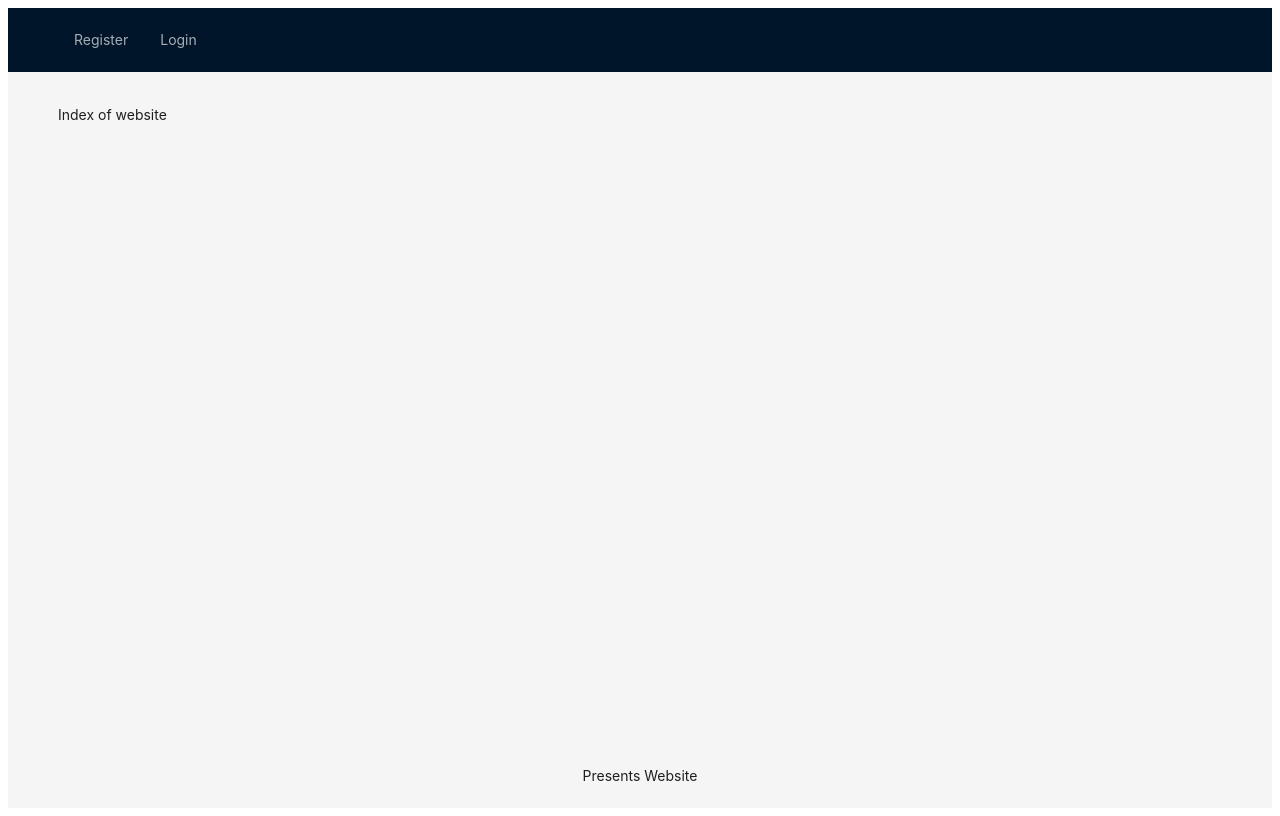
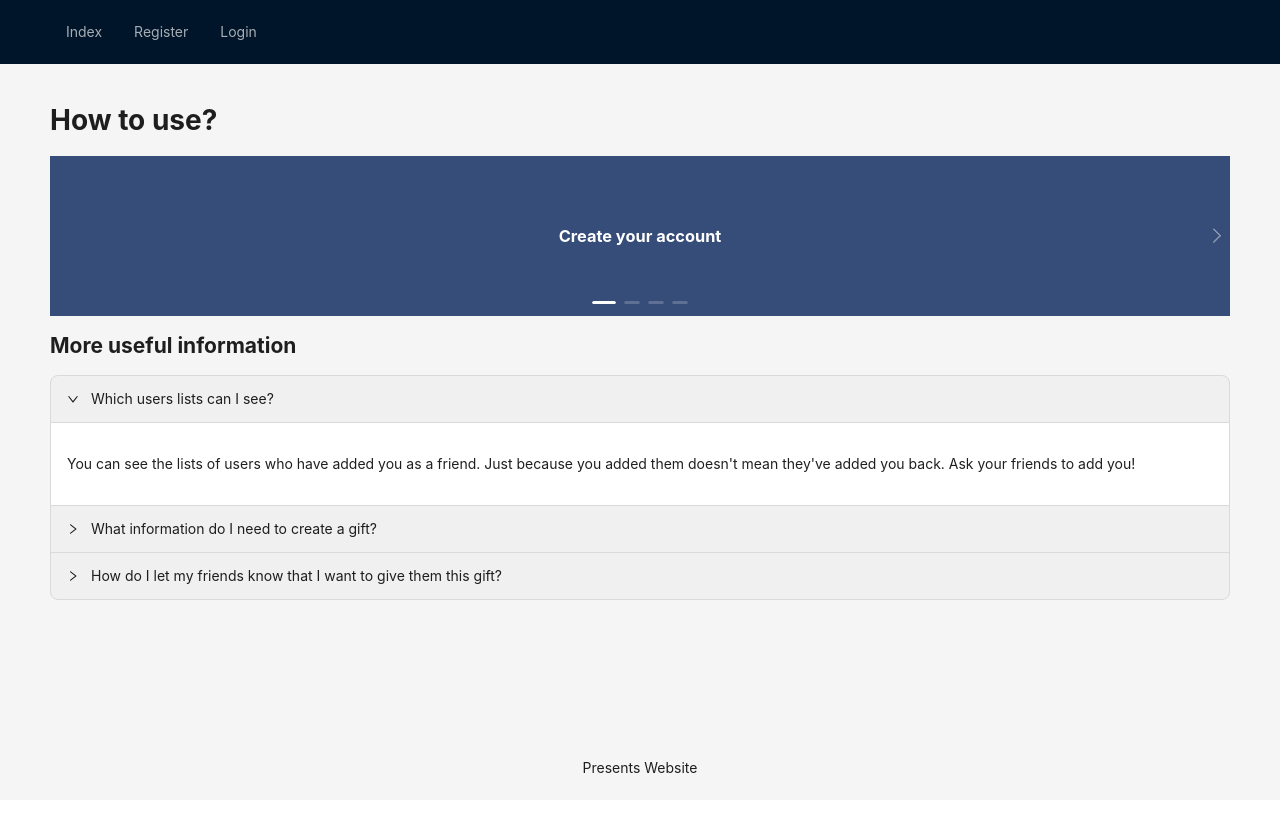
Before and after one commit to celinesmc/react-presents, a React (Create React App) app in the folder react-presents-antdesign/: page / in a window 1280 px wide. Built offline with nearby package versions, Linux system fonts and the light colour scheme; no server answers.

Commit message:
style improvements on antd version and index content added

```diff
--- a/react-presents-antdesign/package.json
+++ b/react-presents-antdesign/package.json
@@ -3,6 +3,7 @@
   "version": "0.1.0",
   "private": true,
   "dependencies": {
+    "@ant-design/icons": "^5.4.0",
     "@testing-library/jest-dom": "^5.17.0",
     "@testing-library/react": "^13.4.0",
     "@testing-library/user-event": "^13.5.0",
--- a/react-presents-antdesign/src/App.js
+++ b/react-presents-antdesign/src/App.js
@@ -7,6 +7,7 @@ import AddFriendComponent from './Components/AddFriendComponent';
 import FriendsListComponent from './Components/FriendsListComponent';
 import SearchPresentComponent from './Components/SearchPresentComponent';
 import ChoosePresentComponent from './Components/ChoosePresentComponent';
+import IndexComponent from './Components/IndexComponent';
 
 import { Route, Routes, Link, useNavigate, useLocation } from 'react-router-dom';
 import { useEffect, useState } from 'react';
@@ -44,11 +45,16 @@ let App = () => {
     }
   }
 
+  notification.config({
+    maxCount: 1
+  });
+
   // Lo sitúo aquí para utilizarlo en el resto de componentes y que se vea en toda la aplicación
   let createNotification = (msg, type="info", placement="top") => {
     api[type]({
       message: msg,
       description: msg,
+      showProgress: true,
       placement
     })
   }
@@ -70,6 +76,7 @@ let App = () => {
       <Header>
         { !login && (
             <Menu theme="dark" mode="horizontal" items={[
+              {key: "index", label: <Link to ="/">Index</Link>},
               {key: "menuRegister", label: <Link to ="/register">Register</Link>},
               {key: "menuLogin", label: <Link to ="/login">Login</Link>},
             ]}>
@@ -77,6 +84,7 @@ let App = () => {
         )}
         { login && (
             <Menu theme="dark" mode="horizontal" items={[
+              {key: "index", label: <Link to ="/">Index</Link>},
               {key: "menuCreatePresents", label: <Link to="/createPresents">Create presents</Link>},
               {key: "menuMyPresents", label: <Link to="myPresents">My presents</Link>},
               {key: "menuMyFriends", label: <Link to="friends">Friends list</Link>},
@@ -115,7 +123,7 @@ let App = () => {
             <ChoosePresentComponent createNotification={createNotification}/>
           }/>
           <Route path="/" element={
-            <p>Index of website</p>
+            <IndexComponent/>
           }/>
         </Routes>
       </Content>
--- a/react-presents-antdesign/src/Components/CreatePresentsComponent.js
+++ b/react-presents-antdesign/src/Components/CreatePresentsComponent.js
@@ -3,6 +3,7 @@ import { useNavigate } from "react-router-dom";
 
 import { backendURL } from "../Globals";
 
+import { GiftOutlined } from '@ant-design/icons';
 import { Alert, Button, Card, Col, Input, Row, Typography } from "antd";
 let { Text } = Typography
 
@@ -78,7 +79,10 @@ let CreatePresentsComponent = (props) => {
             { error.price && <Text type="danger">{error.price}</Text>}
             <Input size="large" style={{marginTop:"10px"}} type="text" placeholder="url" onChange={(e) => changeProperty("url",e)}></Input>
             { error.url && <Text type="danger">{error.url}</Text>}
-            <Button type="primary" style={{marginTop:"10px"}} onClick={clickCreate} block>Create item</Button>
+            <Button type="primary"
+            style={{marginTop:"10px"}}
+            icon={<GiftOutlined/>}
+            onClick={clickCreate} block>Create present</Button>
         </Card>
         </Col>
      </Row>
--- a/react-presents-antdesign/src/Components/CreateUserComponent.js
+++ b/react-presents-antdesign/src/Components/CreateUserComponent.js
@@ -2,6 +2,7 @@ import { useState, useEffect } from "react";
 import { useNavigate } from "react-router-dom";
 import { backendURL } from "../Globals"
 
+import { UserAddOutlined } from '@ant-design/icons';
 import { Alert, Button, Card, Col, Input, Row, Typography } from "antd";
 let { Text } = Typography
 
@@ -85,7 +86,10 @@ let CreateUserComponent = (props) => {
                 { error.name && <Text type="danger">{error.name}</Text>}
                 <Input size="large" style={{marginTop:"10px"}} type="password" placeholder="your password" onChange={changePassword}></Input>
                 { error.password && <Text type="danger">{error.password}</Text>}
-                <Button type="primary" style={{marginTop:"10px"}} onClick={clickCreate} block>Create Account</Button>
+                <Button type="primary"
+                style={{marginTop:"10px"}}
+                icon={<UserAddOutlined />}
+                onClick={clickCreate} block>Create Account</Button>
             </Card>
             </Col>
     </Row>
--- a/react-presents-antdesign/src/Components/FriendsListComponent.js
+++ b/react-presents-antdesign/src/Components/FriendsListComponent.js
@@ -1,8 +1,9 @@
 import { useEffect, useState } from "react";
-import { useNavigate } from "react-router-dom";
+import { json, useNavigate } from "react-router-dom";
 
 import { backendURL } from "../Globals";
 
+import { DeleteOutlined, HeartOutlined } from '@ant-design/icons';
 import { Table, Button } from 'antd';
 
 let FriendsListComponent = (props) => {
@@ -23,6 +24,7 @@ let FriendsListComponent = (props) => {
             setFriends(jsonData)
         } else {
             let jsonData = await response.json();
+            createNotification(jsonData.error)
         }
     }
 
@@ -58,14 +60,16 @@ let FriendsListComponent = (props) => {
         {
             title: "Delete friend",
             dataIndex: "emailFriend",
-            render: (emailFriend) => <Button onClick={() => {deletePresent(emailFriend)}}>Delete</Button>
+            render: (emailFriend) => <Button danger icon={<DeleteOutlined/>}onClick={() => {deletePresent(emailFriend)}}>Delete</Button>
         }
     ]
 
     return (
         <>
         <Table columns={columns} dataSource={friends}/>
-        <Button onClick={addFriend}>Add new friend</Button>
+        <Button type="primary"
+        icon={<HeartOutlined/>}
+        onClick={addFriend}>Add new friend</Button>
         </>
     )
 
--- /dev/null
+++ b/react-presents-antdesign/src/Components/IndexComponent.js
@@ -0,0 +1,68 @@
+import React from 'react';
+import { Carousel, Collapse } from 'antd';
+
+const contentStyle = {
+  margin: 0,
+  height: '160px',
+  color: '#fff',
+  lineHeight: '160px',
+  textAlign: 'center',
+  background: '#364d79',
+};
+
+const items = [
+    {
+      key: '1',
+      label: 'Which users lists can I see?',
+      children: <p>You can see the lists of users who have added you as a friend.
+        Just because you added them doesn't mean they've added you back.
+        Ask your friends to add you!</p>,
+    },
+    {
+      key: '2',
+      label: 'What information do I need to create a gift?',
+      children: <p>Provide the name of the item, description, url and price.
+        Make sure the URL is correct; it will help your friends a lot.
+        Futhermore, you can also add very useful information to the description,
+        such as the color of the item.
+      </p>,
+    },
+    {
+      key: '3',
+      label: 'How do I let my friends know that I want to give them this gift?',
+      children: <p>Searching your friend's present list using their email, you'll have the option to select
+        one gift using the 'choose' button. You can choose more that one gift of that friend.
+        You cannot choose gifts that have already been selected by another user or your own gifts.
+        Warning: You cannot view the lists of users who do not have you on their friends list.</p>,
+    },
+  ];
+
+let IndexComponent = () => {
+    const onChange = (key) => {
+        console.log(key);
+      };
+
+    return (
+        <>
+        <h1>How to use?</h1>
+            <Carousel arrows infinite={false}>
+                <div>
+                    <h3 style={contentStyle}>Create your account</h3>
+                </div>
+                <div>
+                    <h3 style={contentStyle}>Create presents</h3>
+                </div>
+                <div>
+                    <h3 style={contentStyle}>Add friends</h3>
+                </div>
+                <div>
+                    <h3 style={contentStyle}>Choose presents from others to give them</h3>
+                </div>
+            </Carousel>
+        <h2>More useful information</h2>
+            <Collapse items={items} defaultActiveKey={['1']} onChange={onChange} />
+        </>
+    )
+}
+
+export default IndexComponent;
--- a/react-presents-antdesign/src/Components/LoginUserComponent.js
+++ b/react-presents-antdesign/src/Components/LoginUserComponent.js
@@ -3,6 +3,7 @@ import { useNavigate } from "react-router-dom";
 
 import { backendURL } from "../Globals"
 
+import { UserOutlined } from '@ant-design/icons';
 import { Button, Card, Input, Row, Col, Alert} from "antd";
 
 let LoginUserComponent = (props) => {
@@ -72,7 +73,8 @@ let LoginUserComponent = (props) => {
                     <Input ref={email} size="large" type="text" placeholder="your email"></Input>
                     <Input ref={password} size="large" style={{marginTop: "10px"}} type="password" placeholder="your password"></Input>
                     <Button type="primary" style={{marginTop: "10px"}}
-                        onClick={clickLogin} block>Login</Button>
+                    icon={<UserOutlined/>}
+                    onClick={clickLogin} block>Login</Button>
                 </Card>
             </Col>
         </Row>
--- a/react-presents-antdesign/src/Components/MyPresentsComponent.js
+++ b/react-presents-antdesign/src/Components/MyPresentsComponent.js
@@ -3,6 +3,7 @@ import { useNavigate } from "react-router-dom";
 
 import { backendURL } from "../Globals";
 
+import { EditOutlined, DeleteOutlined, SearchOutlined } from '@ant-design/icons';
 import { Table, Button, Row, Col, Alert, Card, Input } from 'antd';
 
 let MyPresentsComponent = (props) => {
@@ -95,12 +96,12 @@ let MyPresentsComponent = (props) => {
         {
             title: "Delete",
             dataIndex: "id",
-            render: (id) => <Button onClick={() => {deletePresent(id)}}>Delete</Button>
+            render: (id) => <Button danger icon={<DeleteOutlined/>} onClick={() => {deletePresent(id)}}>Delete</Button>
         },
         {
             title: "Edit",
             dataIndex: "id",
-            render: (id) => <Button onClick={() => {editPresent(id)}}>Edit</Button>
+            render: (id) => <Button type="primary" icon={<EditOutlined/>} onClick={() => {editPresent(id)}}>Edit</Button>
         }
     ]
 
@@ -114,7 +115,9 @@ let MyPresentsComponent = (props) => {
                         <Input size="large" type="text" placeholder="user email" onChange={changeEmail}></Input>
                         <Button type="primary"
                         style={{marginTop:"10px"}}
-                        onClick={searchPresents} block>Search presents</Button>
+                        onClick={searchPresents}
+                        icon={<SearchOutlined/>}
+                        block>Search presents</Button>
                     </Card>
                 </Col>
             </Row>
@@ -124,4 +127,4 @@ let MyPresentsComponent = (props) => {
 
 }
 
-export default MyPresentsComponent
+export default MyPresentsComponent;
--- a/react-presents-antdesign/src/Components/SearchPresentComponent.js
+++ b/react-presents-antdesign/src/Components/SearchPresentComponent.js
@@ -11,7 +11,7 @@ let SearchPresentComponent = (props) => {
     let param = useParams();
     let userEmail = param.userEmail;
 
-    let { createNotification } = props
+    let { createNotification } = props;
 
     useEffect( () => {
         getPresents();
@@ -42,7 +42,7 @@ let SearchPresentComponent = (props) => {
 
     let columns = [
         {
-            title: "Mi id",
+            title: "My id",
             dataIndex: "id"
         },
         {
@@ -78,6 +78,7 @@ let SearchPresentComponent = (props) => {
 
     return (
         <Table columns={columns} dataSource={presents}></Table>
+
     )
 
 }
--- /dev/null
+++ b/react-presents-antdesign/src/index.css
@@ -0,0 +1,3 @@
+body {
+    margin: 0;
+  }
--- a/react-presents-antdesign/src/index.js
+++ b/react-presents-antdesign/src/index.js
@@ -2,6 +2,8 @@ import React from 'react';
 import ReactDOM from 'react-dom/client';
 import App from './App';
 import { BrowserRouter } from "react-router-dom"
+
+import "./index.css"
 
 const root = ReactDOM.createRoot(document.getElementById('root'));
 root.render(
```
Also changed, not shown: 1 other file (tests, documents, lock files or other folders).
